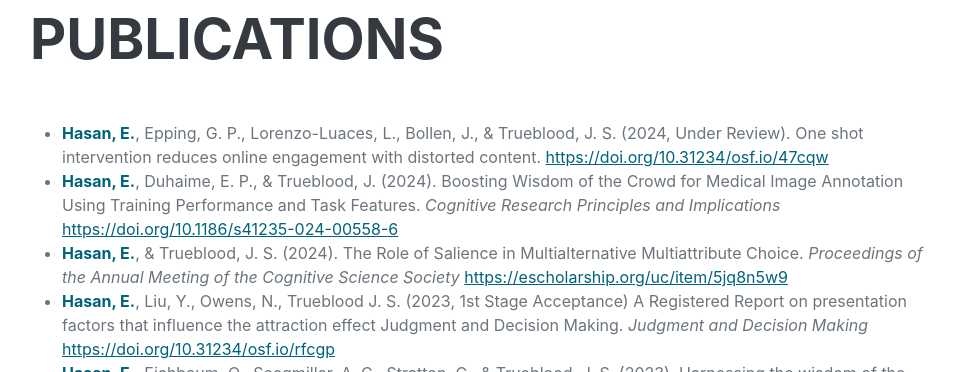
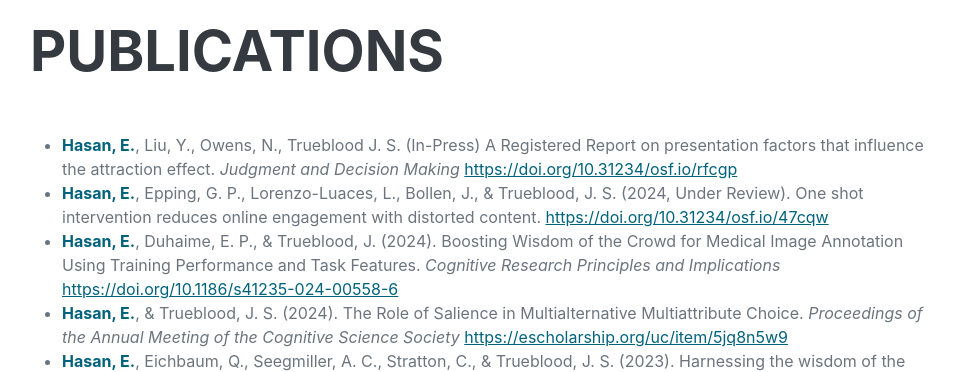
Before and after one commit to eeshan-hasan/eeshan-hasan.github.io, a plain HTML site: page index.html in a window 1280 px wide. Shown: the part 1200-1572 px from the top of the page, without its empty margins (290-1248 px from the left). Drawn offline with nearby package versions, Linux system fonts and the light colour scheme; a web font is replaced by a local one.

Commit message:
updated_pubs

```diff
--- a/index.html
+++ b/index.html
@@ -99,6 +99,9 @@
                     <div class="flex-grow-1">
                         <p>
                         <ul>
+                            <li>
+                                <span class="text-primary"><b>Hasan, E.</b></span>, Liu, Y., Owens, N., Trueblood J. S. (In-Press) A Registered Report on presentation factors that influence the attraction effect. <em> Judgment and Decision Making </em> <a href="https://doi.org/10.31234/osf.io/rfcgp"> https://doi.org/10.31234/osf.io/rfcgp </a>
+                            </li>
                            <li>
                                 <span class="text-primary"><b>Hasan, E.</b></span>, Epping, G. P., Lorenzo-Luaces, L., Bollen, J., & Trueblood, J. S. (2024, Under Review). One shot intervention reduces online engagement with distorted content. <a href="https://doi.org/10.31234/osf.io/47cqw"> https://doi.org/10.31234/osf.io/47cqw </a>
                            </li>
@@ -107,9 +110,6 @@
                             </li>
                             <li>
                                 <span class="text-primary"><b>Hasan, E.</b></span>, & Trueblood, J. S. (2024). The Role of Salience in Multialternative Multiattribute Choice. <em> Proceedings of the Annual Meeting of the Cognitive Science Society </em><a href="https://escholarship.org/uc/item/5jq8n5w9"> https://escholarship.org/uc/item/5jq8n5w9 </a>
-                            </li>
-                            <li>
-                                <span class="text-primary"><b>Hasan, E.</b></span>, Liu, Y., Owens, N., Trueblood J. S. (2023, 1st Stage Acceptance) A Registered Report on presentation factors that influence the attraction effect Judgment and Decision Making. <em> Judgment and Decision Making </em> <a href="https://doi.org/10.31234/osf.io/rfcgp"> https://doi.org/10.31234/osf.io/rfcgp </a>
                             </li>
                             <li>
                                 <span class="text-primary"><b>Hasan, E.</b></span>, Eichbaum, Q., Seegmiller, A. C., Stratton, C., & Trueblood, J. S. (2023). Harnessing the wisdom of the confident crowd in medical image decision-making. <em> Decision </em> <a href="https://doi.org/10.1037/dec0000210"> https://doi.org/10.1037/dec0000210 </a>
```
Also changed, not shown: 1 other file.
